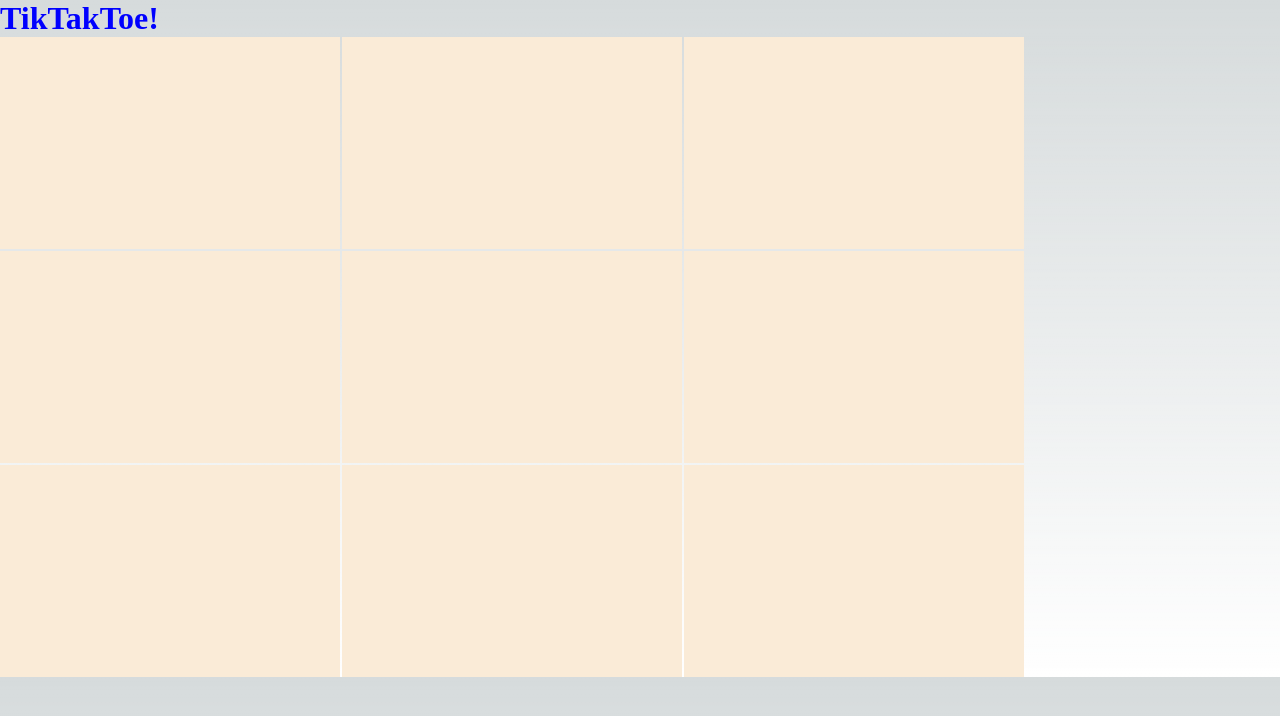
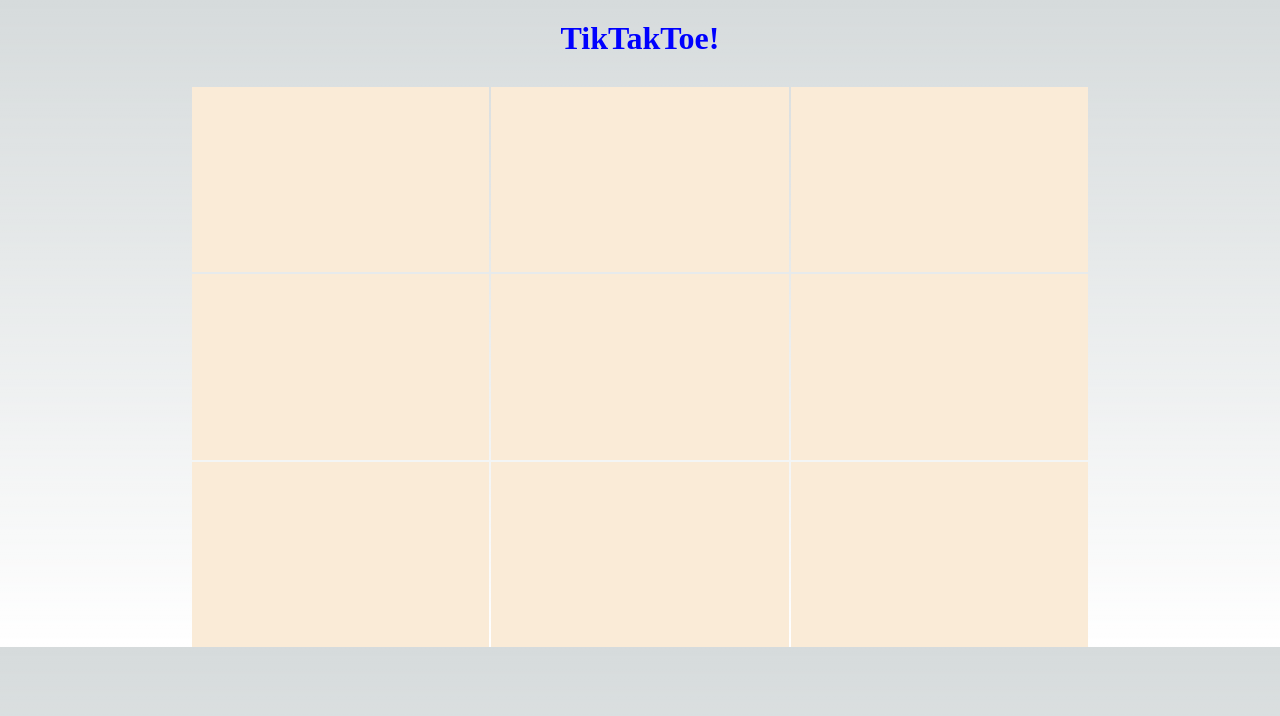
Before and after one commit to MaxMer25/Games, a Next.js app: page /games/tiktaktoe in a window 1280 px wide. Shown: the top 716 px of the page. Built offline with nearby package versions, Linux system fonts and the light colour scheme.

Commit message:
little bit css

```diff
--- a/src/app/games/tiktaktoe/page.tsx
+++ b/src/app/games/tiktaktoe/page.tsx
@@ -2,7 +2,7 @@ import styles from "./styles.module.css";
 
 export default function Tiktaktoe() {
   return (
-    <>
+    <main className={styles.main}>
       <h1 className={styles.headline}>TikTakToe!</h1>
 
       <div className={styles.board}>
@@ -16,6 +16,6 @@ export default function Tiktaktoe() {
         <div className={styles.tiles}></div>
         <div className={styles.tiles}></div>
       </div>
-    </>
+    </main>
   );
 }
--- a/src/app/games/tiktaktoe/styles.module.css
+++ b/src/app/games/tiktaktoe/styles.module.css
@@ -1,10 +1,18 @@
+.main {
+  display: flex;
+  align-items: center;
+  flex-direction: column;
+}
+
 .headline {
   color: blue;
+  margin-bottom: 30px;
+  margin-top: 20px;
 }
 
 .board {
-  width: 80vw;
-  height: 80vh;
+  width: 70vw;
+  height: 70vh;
   display: grid;
   grid-template-columns: repeat(3, 1fr);
   grid-template-rows: repeat(3, 1fr);
--- a/src/app/page.tsx
+++ b/src/app/page.tsx
@@ -2,14 +2,14 @@ import Link from "next/link";
 
 function Page() {
   return (
-    <>
+    <main>
       <h1>Game Library</h1>
       <ul>
         <li>
           <Link href="/games/tiktaktoe">TikTakToe</Link>
         </li>
       </ul>
-    </>
+    </main>
   );
 }
 
```
